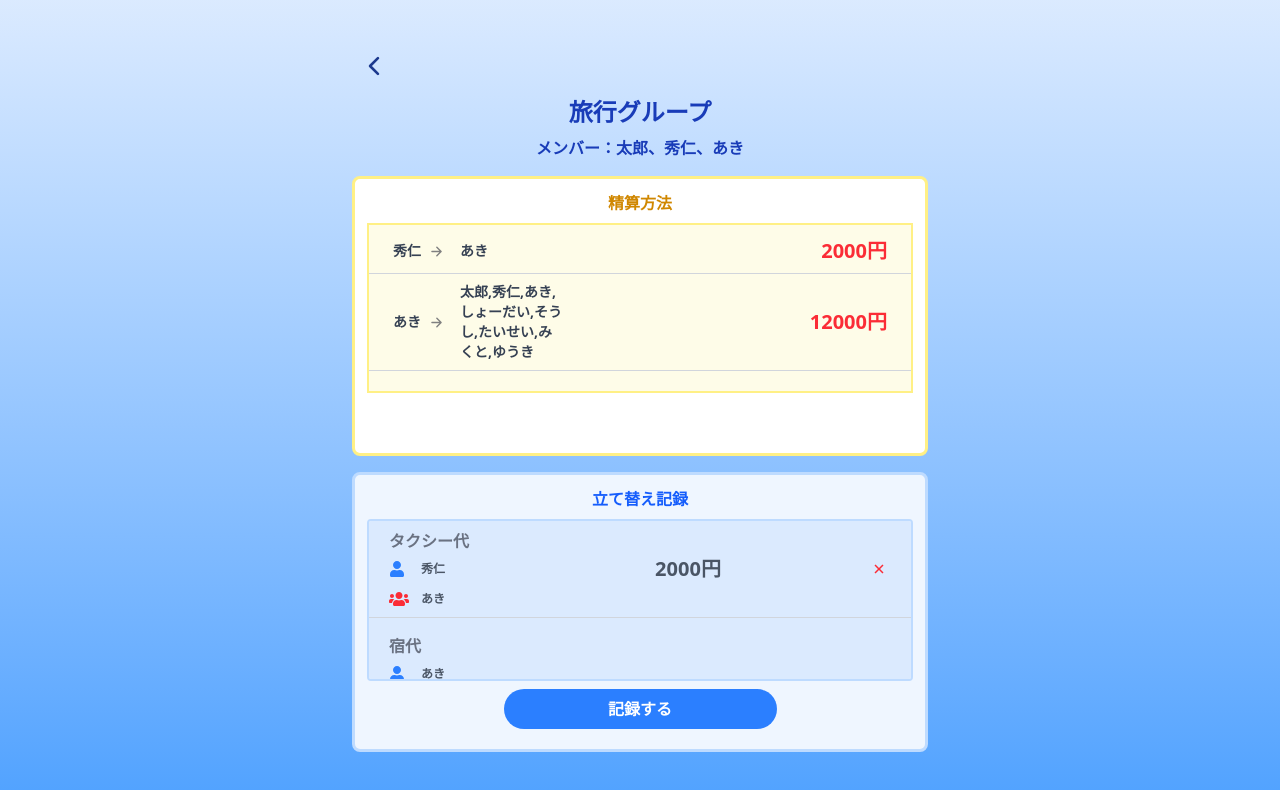
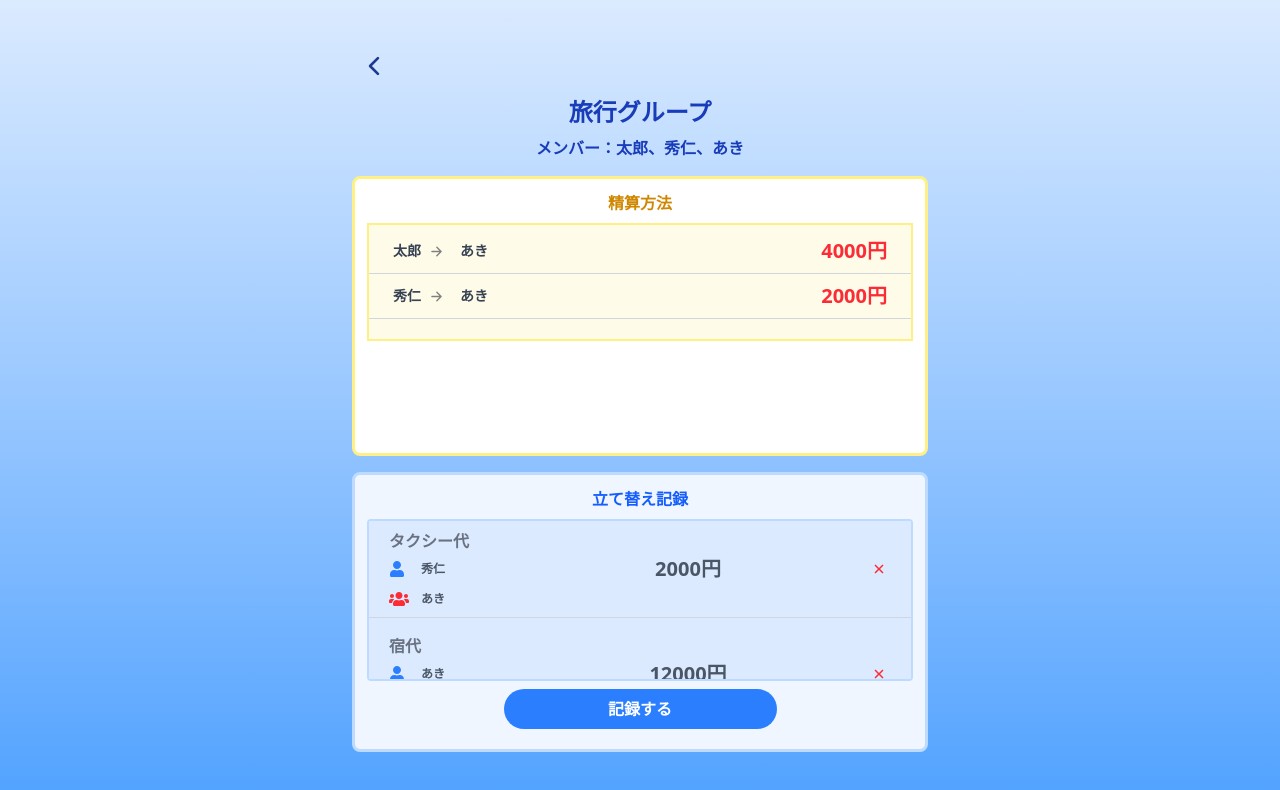
Before and after one commit to Hideto6/separate_check_w, a Next.js app: page /group in a window 1280 px wide. Shown: the top 790 px of the page. Built offline with nearby package versions, Linux system fonts and the light colour scheme.

Commit message:
計算処理関数追加

```diff
--- a/src/app/group/page.tsx
+++ b/src/app/group/page.tsx
@@ -15,6 +15,7 @@
 import { useRouter } from "next/navigation";
 import { IoChevronBack, IoArrowForward, IoCloseSharp } from "react-icons/io5";
 import { FaUser, FaUsers } from "react-icons/fa";
+import { useEffect, useState } from "react";
 
 const groupName = "旅行グループ";
 const parsedMembers = ["太郎", "秀仁", "あき"];
@@ -31,21 +32,68 @@ const records = [
     title: "宿代",
     payer: "あき",
     amount: 12000,
-    for: [
-      "太郎",
-      "秀仁",
-      "あき",
-      "しょーだい",
-      "そうし",
-      "たいせい",
-      "みくと",
-      "ゆうき",
-    ],
+    for: ["太郎", "秀仁", "あき"],
   },
 ];
 
+interface Settlement {
+  from: string;
+  to: string;
+  amount: number;
+}
+
 export default function GroupPage() {
   const router = useRouter();
+  const [settlements, setSettlements] = useState<Settlement[]>([]);
+
+  useEffect(() => {
+    const calculateSettlement = () => {
+      const balances: { [key: string]: number } = {};
+      parsedMembers.forEach((member) => (balances[member] = 0)); //各メンバーの収支を0に初期化
+
+      records.forEach((record) => {
+        const amountPerPerson = record.amount / record.for.length;
+        balances[record.payer] += record.amount; // 立て替えた人の収支を増やす
+        record.for.forEach((member) => {
+          balances[member] -= amountPerPerson; // 立て替えられた人の収支を減らす
+        });
+      });
+
+      const debtors = Object.entries(balances) // 収支がマイナスの人（借りている人）
+        .filter(([, balance]) => balance < 0)
+        .map(([person, balance]) => ({ person, amount: -balance }));
+      const creditors = Object.entries(balances) // 収支がプラスの人（貸している人）
+        .filter(([, balance]) => balance > 0)
+        .map(([person, balance]) => ({ person, amount: balance }));
+
+      const newSettlements: Settlement[] = []; // 新しい精算情報の配列
+
+      while (debtors.length > 0 && creditors.length > 0) {
+        const debtor = debtors[0]; // 借りている人の配列の最初の人
+        const creditor = creditors[0]; // 貸している人の配列の最初の人
+        const amount = Math.min(debtor.amount, creditor.amount); // 借りている人と貸している人のうち、少ない方の金額を取得
+
+        newSettlements.push({
+          from: debtor.person,
+          to: creditor.person,
+          amount: Math.round(amount),
+        }); // 新しい精算情報を追加
+
+        debtor.amount -= amount;
+        creditor.amount -= amount;
+
+        if (debtor.amount < 0.01) {
+          debtors.shift();
+        } // 借りている人の金額が0以下になったら配列から削除
+        if (creditor.amount < 0.01) {
+          creditors.shift();
+        } // 貸している人の金額が0以下になったら配列から削除
+      }
+      setSettlements(newSettlements);
+    };
+
+    calculateSettlement();
+  }, []);
 
   return (
     <div className="min-h-screen flex flex-col items-center bg-gradient-to-b from-blue-100 to-blue-400 p-6">
@@ -68,22 +116,22 @@ export default function GroupPage() {
             精算方法
           </div>
           <div className="w-full bg-yellow-50 border-2 border-yellow-200 overflow-y-auto py-3">
-            {records.map((r) => (
+            {settlements.map((s, index) => (
               <div
-                key={r.id}
+                key={index}
                 className="flex justify-between items-center w-full text-sm mb-2 font-bold border-b border-gray-300 pb-2 px-6"
               >
                 <span className="text-gray-700 flex items-center space-x-2">
-                  <div className="w-7">{r.payer}</div>
+                  <div className="w-7">{s.from}</div>
                   <IoArrowForward
                     size={15}
                     color="gray"
                     className="flex-shrink-0"
                   />
-                  <div className="w-26 ml-2">{r.for.join(",")}</div>
+                  <div className="w-26 ml-2">{s.to}</div>
                 </span>
                 <span className="text-xl text-gray-600 text-right font-extrabold text-red-500">
-                  {r.amount}円
+                  {s.amount}円
                 </span>
               </div>
             ))}
```
